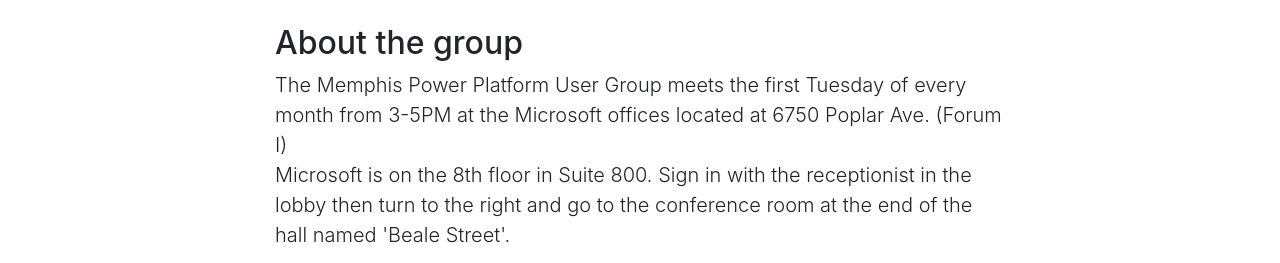
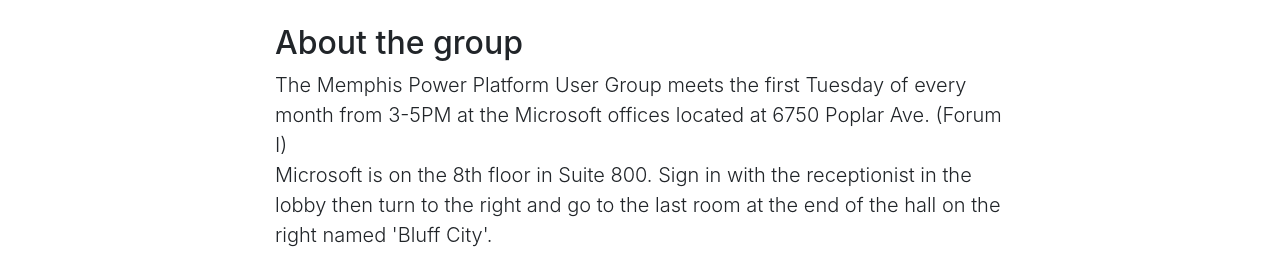
Before and after one commit to powerplatformmem/powerplatformmem.github.io, a website with bundled scripts: page about.html in a window 1280 px wide. Shown: the part 484-747 px from the top of the page. Built offline with nearby package versions, Linux system fonts and the light colour scheme.

Commit message:
room changed in about

```diff
--- a/about.html
+++ b/about.html
@@ -67,7 +67,7 @@
           <h2>About the group</h2>
           <p class="lead">
               The Memphis Power Platform User Group meets the first Tuesday of every month from 3-5PM at the Microsoft offices located at 6750 Poplar Ave. (Forum I) <br/>
-              Microsoft is on the 8th floor in Suite 800.  Sign in with the receptionist in the lobby then turn to the right and go to the conference room at the end of the hall named 'Beale Street'.
+              Microsoft is on the 8th floor in Suite 800.  Sign in with the receptionist in the lobby then turn to the right and go to the last room at the end of the hall on the right named 'Bluff City'.
           </p>
           <div>
               <img src="16.png" />
```
